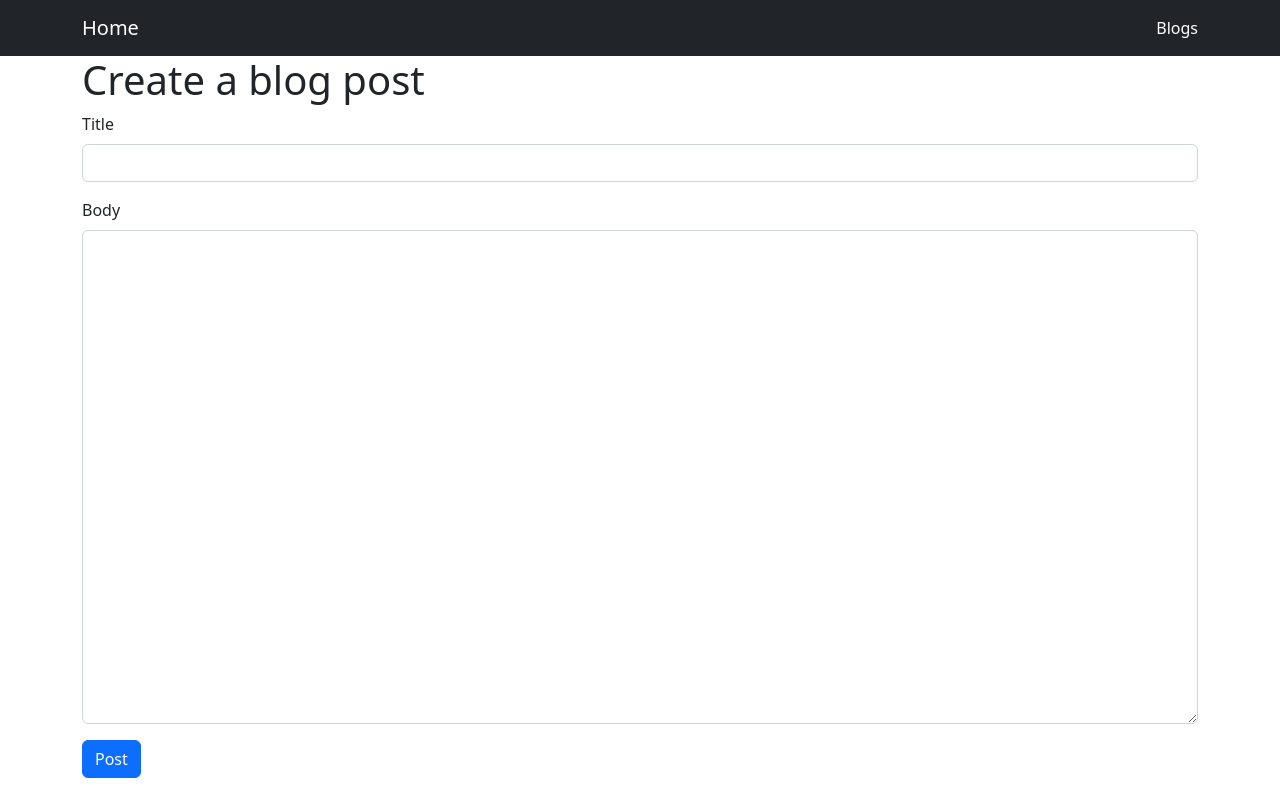
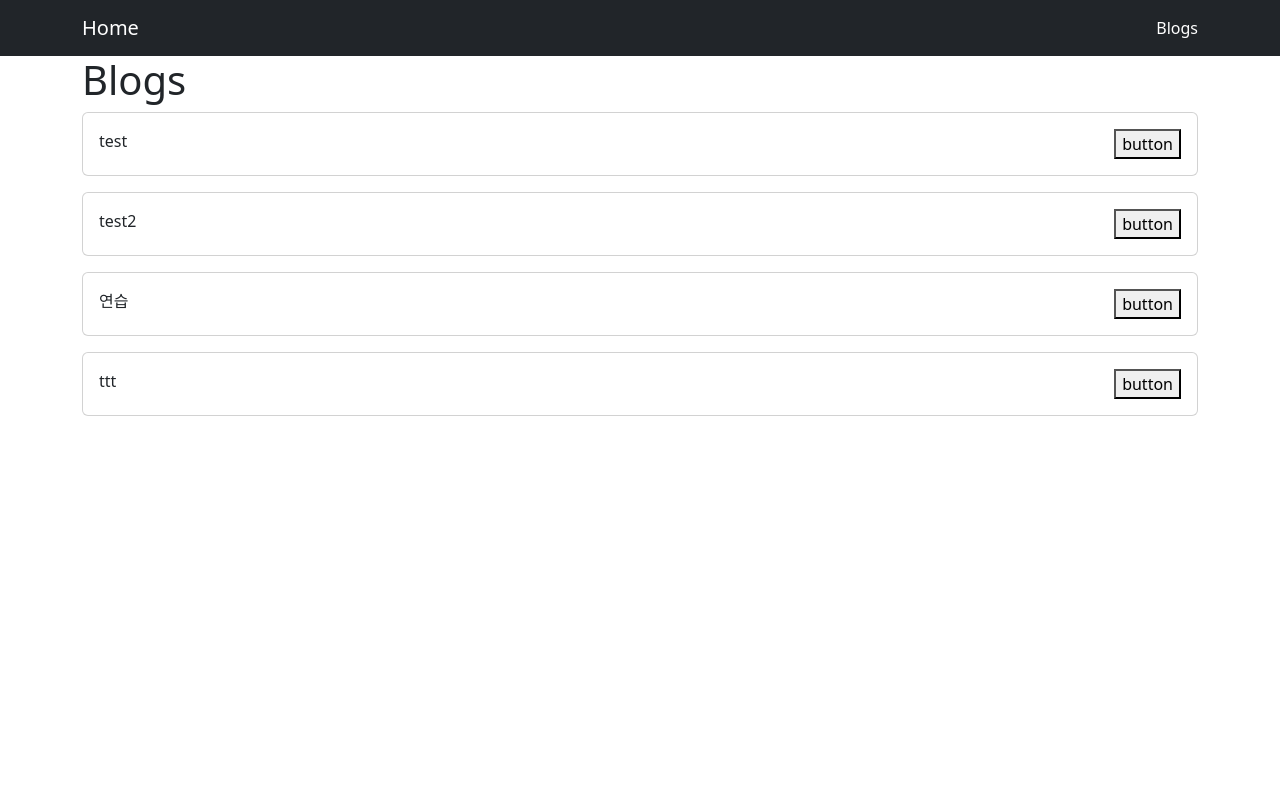
Before and after one commit to pasong0511/react-blog, a React (Create React App) app: page /blogs in a window 1280 px wide. Built offline with nearby package versions, Linux system fonts and the light colour scheme; data requests are answered from the project's data file.

Commit message:
카드 컴포넌트 생성

```diff
--- a/package.json
+++ b/package.json
@@ -7,6 +7,7 @@
         "@testing-library/react": "^12.1.4",
         "@testing-library/user-event": "^13.5.0",
         "axios": "^1.2.0",
+        "prop-types": "^15.8.1",
         "react": "^17.0.2",
         "react-dom": "^17.0.2",
         "react-router-dom": "^5.3.4",
--- a/src/App.js
+++ b/src/App.js
@@ -1,19 +1,17 @@
 import { BrowserRouter as Router, Switch, Route } from "react-router-dom";
-import BlogForm from "./components/BlogForm";
 import NavBar from "./components/NavBar";
+import routes from "./routes";
 
 function App() {
     return (
         <Router>
             <NavBar />
+
             <div className="container">
                 <Switch>
-                    <Route path="/" exact>
-                        Home Page
-                    </Route>
-                    <Route path="/blogs">
-                        <BlogForm />
-                    </Route>
+                    {routes.map((route) => {
+                        return <Route key={route.path} exact path={route.path} component={route.component} />;
+                    })}
                 </Switch>
             </div>
         </Router>
--- /dev/null
+++ b/src/components/Card.js
@@ -0,0 +1,29 @@
+import PropTypes from "prop-types";
+
+//children을 통해서 내부 컴포넌트를 받아올 수 있다.
+const Card = ({ title, children }) => {
+    return (
+        <div className="card mb-3">
+            <div className="card-body">
+                <div className="d-flex justify-content-between">
+                    <div>{title}</div>
+                    {children && <div>{children}</div>}
+                </div>
+            </div>
+        </div>
+    );
+};
+
+//PropsType를 이용해서 타압을 체크해서 props를 전달할 수 있다.
+Card.propTypes = {
+    title: PropTypes.string.isRequired,
+    children: PropTypes.element,
+};
+
+//defaultProps를 이용해서 기본 값을 지정해줄 수 있다.
+Card.defaultProps = {
+    //title: "Title",
+    children: null,
+};
+
+export default Card;
--- a/src/components/NavBar.js
+++ b/src/components/NavBar.js
@@ -1,4 +1,4 @@
-import { Link } from "react-router-dom";
+import { Link, NavLink } from "react-router-dom";
 
 const NavBar = () => {
     return (
@@ -9,9 +9,9 @@
                 </Link>
                 <ul className="navbar-nav">
                     <li className="nav-item">
-                        <Link className="nav-link active" aria-current="page" to="/blogs">
+                        <NavLink activeClassName="active" className="nav-link" aria-current="page" to="/blogs">
                             Blogs
-                        </Link>
+                        </NavLink>
                     </li>
                 </ul>
             </div>
--- /dev/null
+++ b/src/pages/CreatePage.js
@@ -0,0 +1,11 @@
+import BlogForm from "../components/BlogForm";
+
+const CreatePage = () => {
+    return (
+        <div>
+            <BlogForm />
+        </div>
+    );
+};
+
+export default CreatePage;
--- /dev/null
+++ b/src/pages/EditPage.js
@@ -0,0 +1,5 @@
+const EditPage = () => {
+    return <div>EditPage Page</div>;
+};
+
+export default EditPage;
--- /dev/null
+++ b/src/pages/HomePage.js
@@ -0,0 +1,5 @@
+const HomePage = () => {
+    return <div>HomePage Page</div>;
+};
+
+export default HomePage;
--- /dev/null
+++ b/src/pages/ListPage.js
@@ -0,0 +1,34 @@
+import axios from "axios";
+import { useState, useEffect } from "react";
+import Card from "../components/Card";
+
+const ListPage = () => {
+    const [posts, setPosts] = useState([]);
+
+    const getPosts = () => {
+        axios.get("http://localhost:3001/posts").then((res) => {
+            setPosts(res.data);
+        });
+    };
+
+    useEffect(() => {
+        getPosts();
+    }, []);
+
+    return (
+        <div>
+            <h1>Blogs</h1>
+            <div>
+                {posts.map((post) => {
+                    return (
+                        <Card key={post.id} title={post.title}>
+                            <button>button</button>
+                        </Card>
+                    );
+                })}
+            </div>
+        </div>
+    );
+};
+
+export default ListPage;
--- /dev/null
+++ b/src/routes.js
@@ -0,0 +1,26 @@
+import HomePage from "./pages/HomePage";
+import CreatePage from "./pages/CreatePage";
+import EditPage from "./pages/EditPage";
+import ListPage from "./pages/ListPage";
+
+//컴포넌트도 배열 -object에 저장할 수 있다.
+const routes = [
+    {
+        path: "/",
+        component: HomePage,
+    },
+    {
+        path: "/blogs",
+        component: ListPage,
+    },
+    {
+        path: "/blogs/create",
+        component: CreatePage,
+    },
+    {
+        path: "/blogs/edit",
+        component: EditPage,
+    },
+];
+
+export default routes;
```
Also changed, not shown: 1 other file (tests, documents, lock files or other folders).
